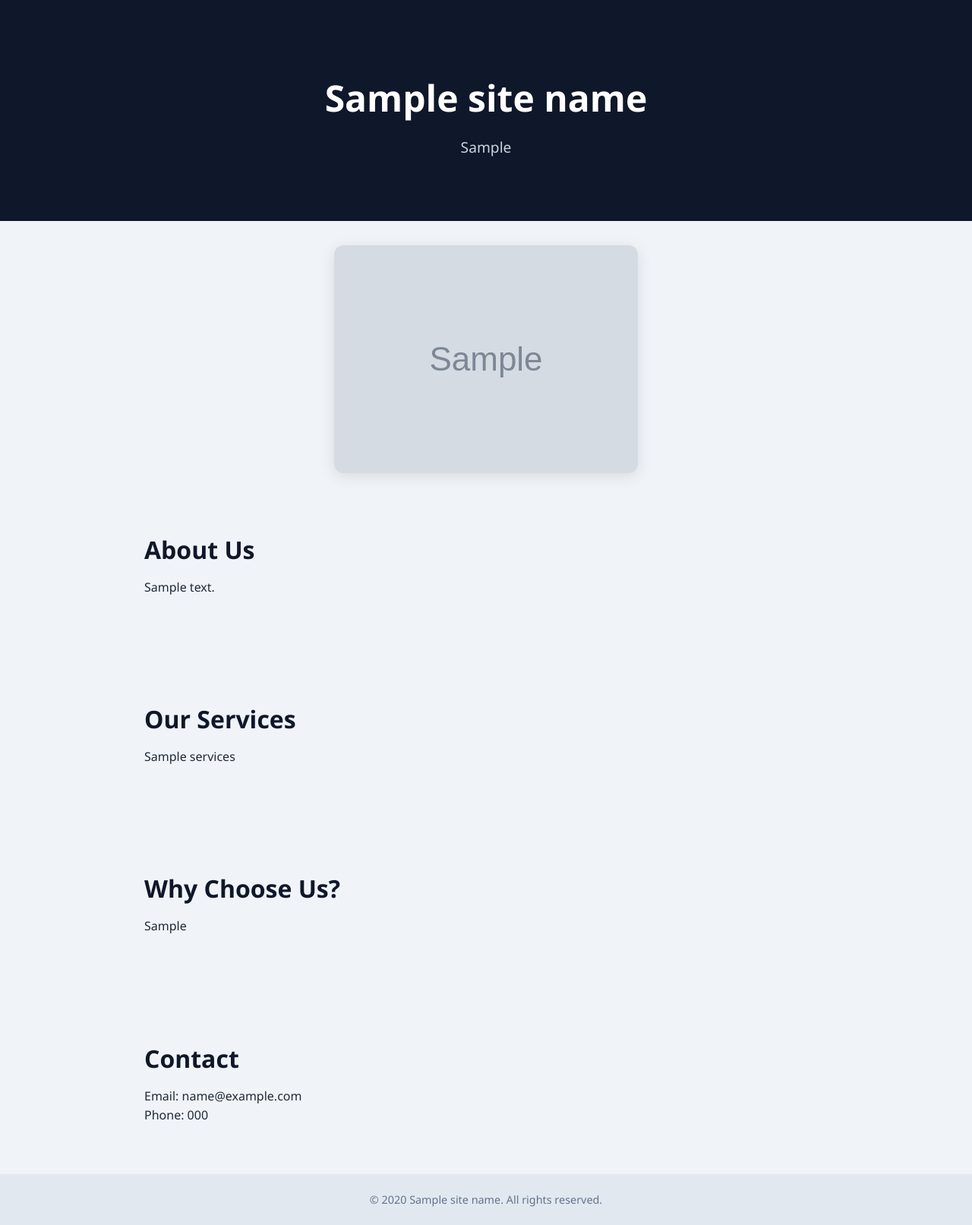
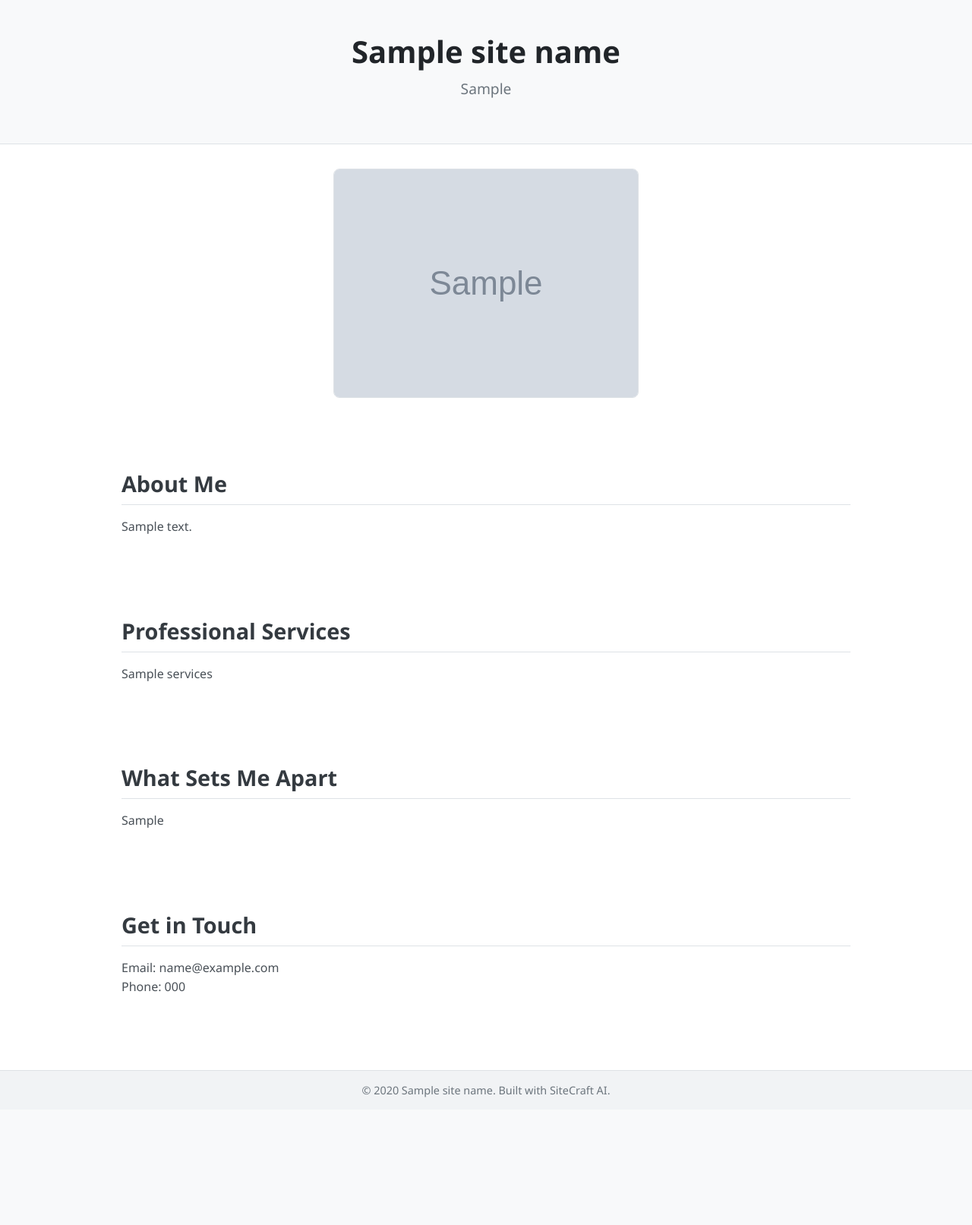
Before and after one commit to chehanvey-ctrl/sitecraft-backend, a Python web app: template templates/clean_professional_portfolio.html in a window 1280 px wide. Shown: the whole page at 76% size. After the commit the page ends 1445 px from the top, so only its background shows below. Run offline with Jinja, Linux system fonts and the light colour scheme; the template is opened without the code that fills it: most values are stand-ins (such as "Sample title", 1, 10 or a date in 2020); grey boxes marked "Sample" are stand-in pictures.

Commit message:
Update clean_professional_portfolio.html

```diff
--- a/templates/clean_professional_portfolio.html
+++ b/templates/clean_professional_portfolio.html
@@ -3,67 +3,73 @@
 <head>
   <meta charset="UTF-8" />
   <meta name="viewport" content="width=device-width, initial-scale=1.0"/>
-  <title>{{ site_name }}</title>
+  <title>{{ site_name }} – Professional Portfolio</title>
   <style>
     body {
       margin: 0;
-      font-family: 'Segoe UI', sans-serif;
-      background-color: #f0f4f8;
-      color: #1f2937;
+      font-family: 'Segoe UI', Tahoma, Geneva, Verdana, sans-serif;
+      background-color: #ffffff;
+      color: #212529;
     }
 
     header {
-      background-color: #0f172a;
-      color: white;
-      padding: 4rem 2rem;
+      background-color: #f8f9fa;
+      color: #212529;
+      padding: 2.5rem 1rem;
       text-align: center;
+      border-bottom: 1px solid #dee2e6;
     }
 
     header h1 {
-      font-size: 3rem;
-      margin-bottom: 0.5rem;
+      font-size: 2.5rem;
+      margin: 0;
     }
 
     header p {
+      margin-top: 0.5rem;
       font-size: 1.2rem;
-      color: #cbd5e1;
+      color: #6c757d;
     }
 
     .ai-image {
       text-align: center;
-      margin-top: 2rem;
+      margin: 2rem 0;
     }
 
     .ai-image img {
-      max-width: 100%;
-      height: auto;
-      border-radius: 12px;
-      box-shadow: 0 4px 20px rgba(0,0,0,0.1);
+      max-width: 95%;
+      border-radius: 8px;
+      border: 1px solid #dee2e6;
     }
 
     section {
-      padding: 3rem 2rem;
-      max-width: 900px;
-      margin: auto;
+      max-width: 960px;
+      margin: 0 auto;
+      padding: 2rem;
     }
 
     section h2 {
-      font-size: 2rem;
-      color: #0f172a;
+      font-size: 1.8rem;
+      color: #343a40;
+      border-bottom: 1px solid #dee2e6;
+      padding-bottom: 0.5rem;
       margin-bottom: 1rem;
     }
 
     section p {
       font-size: 1rem;
       line-height: 1.6;
+      color: #495057;
     }
 
     footer {
-      background-color: #e2e8f0;
+      background-color: #f1f3f5;
       text-align: center;
-      padding: 1.5rem;
+      padding: 1rem;
       font-size: 0.9rem;
-      color: #64748b;
+      color: #6c757d;
+      border-top: 1px solid #dee2e6;
+      margin-top: 3rem;
     }
   </style>
 </head>
@@ -75,31 +81,31 @@
   </header>
 
   <div class="ai-image">
-    <img src="{{ ai_image_url }}" alt="AI-generated visual">
+    <img src="{{ ai_image_url }}" alt="AI-generated visual for {{ site_name }}">
   </div>
 
   <section>
-    <h2>About Us</h2>
+    <h2>About Me</h2>
     <p>{{ about_us }}</p>
   </section>
 
   <section>
-    <h2>Our Services</h2>
+    <h2>Professional Services</h2>
     <p>{{ services }}</p>
   </section>
 
   <section>
-    <h2>Why Choose Us?</h2>
+    <h2>What Sets Me Apart</h2>
     <p>{{ value_proposition }}</p>
   </section>
 
   <section>
-    <h2>Contact</h2>
-    <p>Email: {{ contact_email }}<br/>Phone: {{ contact_phone }}</p>
+    <h2>Get in Touch</h2>
+    <p>Email: {{ contact_email }}<br />Phone: {{ contact_phone }}</p>
   </section>
 
   <footer>
-    © {{ year }} {{ site_name }}. All rights reserved.
+    &copy; {{ year }} {{ site_name }}. Built with SiteCraft AI.
   </footer>
 
 </body>
```
